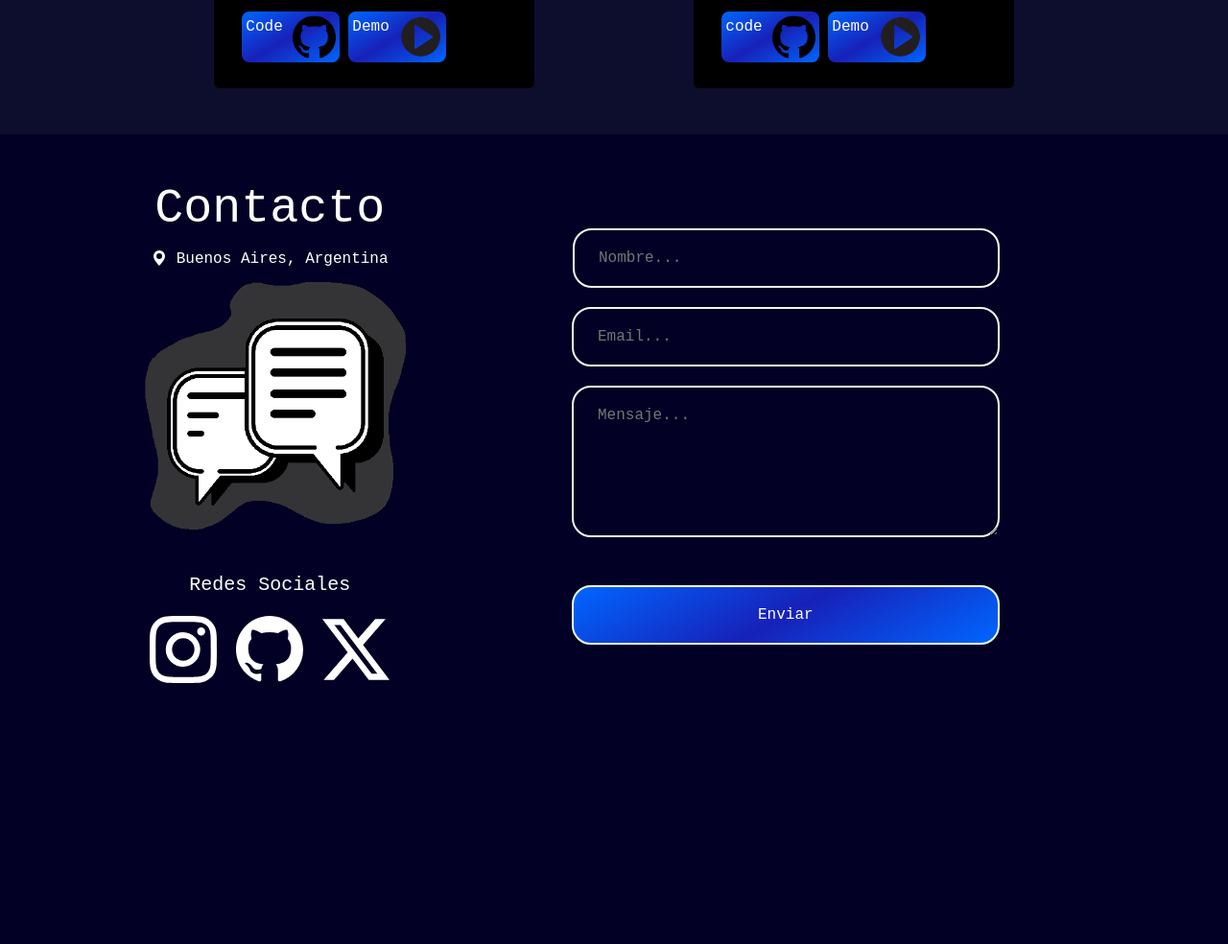
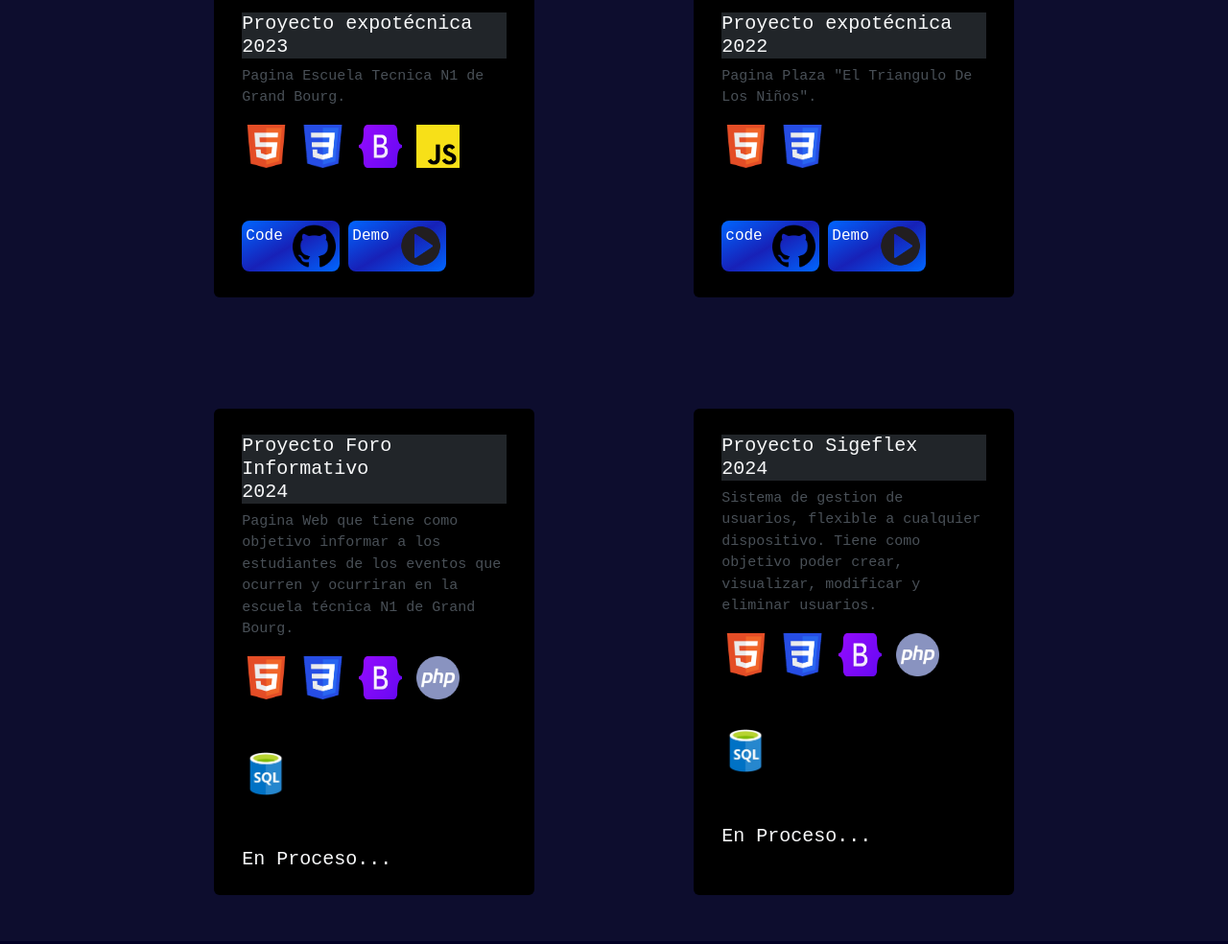
Before and after one commit to JoacoooWeimann/Portafolio, a plain HTML site: page index.html in a window 1280 px wide. Shown: the part 1689-2673 px from the top of the page at 96% size. Before the commit the page ends 2499 px from the top, so only its background shows below. Drawn offline with nearby package versions, Linux system fonts and the light colour scheme; a web font is replaced by a local one.

Commit message:
Update general

```diff
--- a/index.html
+++ b/index.html
@@ -81,6 +81,9 @@
     <a> <img src="imgs/github.png" width="45px" height="45px"> <br><p> GitHub </p></a>
     <a> <img src="imgs/boot.png" width="45px" height="45px"> <br> <p>Bootstrap </p></a>
     <a> <img src="imgs/py.png" width="45px" height="45px"> <br> <p>Python </p></a>
+    <a> <img src="imgs/php.png" width="45px" height="45px"> <br> <p>PHP </p></a>
+    <a> <img src="imgs/sql.png" width="45px" height="45px"> <br> <p>SQL </p></a>
+    <a> <img src="imgs/git.png" width="45px" height="45px"> <br> <p>GIT </p></a>
 
 </div>
 </div></div>
@@ -95,6 +98,12 @@
     <div class="card-body">
       <h5 class="text-light bg-dark">Proyecto expotécnica 2023</h5>
       <p style="font-size: 15px;" class="text-dark-emphasis">Pagina Escuela Tecnica N1 de Grand Bourg.</p>
+      <div class="red-social">
+        <a style="width: 50px;"> <img src="imgs/html.png" width="45px" height="45px"></a>
+        <a style="width: 50px;"> <img src="imgs/css.png" width="45px" height="45px"></a>
+    <a style="width: 50px;"> <img src="imgs/boot.png" width="45px" height="45px"></a>
+    <a style="width: 50px;"> <img src="imgs/jvs.png" width="45px" height="45px"></a>
+        </div>
       <a href="https://github.com/JoacoooWeimann/pagina-tecnica" target="_blank" class="btn btn-primary" style="margin-bottom: 10px;">Code <img src="imgs/github.png" style="margin-left:10px " width="45px" height="45px"></a>
       <a href="https://JoacoooWeimann.github.io/pagina-tecnica/index.html" target="_blank" class="btn btn-primary"  style="margin-bottom: 10px;">Demo <img src="imgs/play.png" style="margin-left:10px " width="45px" height="45px"></a>
     </div>
@@ -105,9 +114,46 @@
     <div class="card-body">
       <h5 class="text-light bg-dark"> Proyecto expotécnica 2022</h5>
       <p style="font-size: 15px;" class="text-dark-emphasis">Pagina Plaza "El Triangulo De Los Niños".</p>
+      <div class="red-social">
+      <a style="width: 50px;"> <img src="imgs/html.png" width="45px" height="45px"></a>
+      <a style="width: 50px;"> <img src="imgs/css.png" width="45px" height="45px"></a>
+      </div>
       <a href="https://github.com/JoacoooWeimann/plaza-triangulo" target="_blank" class="btn btn-primary" style="margin-bottom: 10px;">  code <img src="imgs/github.png" style="margin-left:10px " width="45px" height="45px"></a>
       <a href="https://JoacoooWeimann.github.io/plaza-triangulo/index.html" target="_blank" class="btn btn-primary"  style="margin-bottom: 10px;">Demo <img src="imgs/play.png" style="margin-left:10px " width="45px" height="45px"></a>
 
+    </div>
+  </div>
+</div>
+
+
+<div class="row col-lg-12 row py-5 container" style="width:80%;">
+  <div class="card container col-lg-4">
+    <div class="card-body">
+      <h5 class="text-light bg-dark"> Proyecto Foro Informativo <br>2024</h5>
+      <p style="font-size: 15px;" class="text-dark-emphasis">Pagina Web que tiene como objetivo informar a los estudiantes de los eventos que ocurren y ocurriran en la escuela técnica N1 de Grand Bourg.</p>
+      <div class="red-social">
+        <a style="width: 50px;"> <img src="imgs/html.png" width="45px" height="45px"></a>
+        <a style="width: 50px;"> <img src="imgs/css.png" width="45px" height="45px"></a>
+    <a style="width: 50px;"> <img src="imgs/boot.png" width="45px" height="45px"></a>
+    <a style="width: 50px;"> <img src="imgs/php.png" width="45px" height="45px"></a>
+    <a style="width: 50px;"> <img src="imgs/sql.png" width="45px" height="45px"></a>
+        </div>
+      <h5 class="text-light"> En Proceso...</h5>
+    </div>
+  </div>
+
+  <div class="card container col-lg-4">
+    <div class="card-body">
+      <h5 class="text-light bg-dark"> Proyecto Sigeflex <br>2024</h5>
+      <p style="font-size: 15px;" class="text-dark-emphasis">Sistema de gestion de usuarios, flexible a cualquier dispositivo. Tiene como objetivo poder crear, visualizar, modificar y eliminar usuarios.</p>
+      <div class="red-social">
+        <a style="width: 50px;"> <img src="imgs/html.png" width="45px" height="45px"></a>
+        <a style="width: 50px;"> <img src="imgs/css.png" width="45px" height="45px"></a>
+    <a style="width: 50px;"> <img src="imgs/boot.png" width="45px" height="45px"></a>
+    <a style="width: 50px;"> <img src="imgs/php.png" width="45px" height="45px"></a>
+    <a style="width: 50px;"> <img src="imgs/sql.png" width="45px" height="45px"></a>
+        </div>
+      <h5 class="text-light"> En Proceso...</h5>
     </div>
   </div>
 
@@ -135,10 +181,10 @@
       <svg xmlns="http://www.w3.org/2000/svg" width="16" height="16" fill="currentColor"   class="bi bi-github" viewBox="0 0 16 16">
         <path d="M8 0C3.58 0 0 3.58 0 8c0 3.54 2.29 6.53 5.47 7.59.4.07.55-.17.55-.38 0-.19-.01-.82-.01-1.49-2.01.37-2.53-.49-2.69-.94-.09-.23-.48-.94-.82-1.13-.28-.15-.68-.52-.01-.53.63-.01 1.08.58 1.23.82.72 1.21 1.87.87 2.33.66.07-.52.28-.87.51-1.07-1.78-.2-3.64-.89-3.64-3.95 0-.87.31-1.59.82-2.15-.08-.2-.36-1.02.08-2.12 0 0 .67-.21 2.2.82.64-.18 1.32-.27 2-.27.68 0 1.36.09 2 .27 1.53-1.04 2.2-.82 2.2-.82.44 1.1.16 1.92.08 2.12.51.56.82 1.27.82 2.15 0 3.07-1.87 3.75-3.65 3.95.29.25.54.73.54 1.48 0 1.07-.01 1.93-.01 2.2 0 .21.15.46.55.38A8.012 8.012 0 0 0 16 8c0-4.42-3.58-8-8-8z"/>
       </svg></a>
-      <a href="https://twitter.com/joacooo_weimann" target="_blank">
-      <svg xmlns="http://www.w3.org/2000/svg"  width="16" height="16" fill="currentColor" class="bi bi-twitter-x" viewBox="0 0 16 16" >
-        <path d="M12.6.75h2.454l-5.36 6.142L16 15.25h-4.937l-3.867-5.07-4.425 5.07H.316l5.733-6.57L0 .75h5.063l3.495 4.633L12.601.75Zm-.86 13.028h1.36L4.323 2.145H2.865l8.875 11.633Z" />
-      </svg></a>
+      <a href="https://ar.linkedin.com/in/joaquin-weimann-309ab62a1?trk=people-guest_people_search-card&original_referer=https%3A%2F%2Fwww.linkedin.com%2F" target="_blank">
+        <svg xmlns="http://www.w3.org/2000/svg" width="16" height="16" fill="currentColor" class="bi bi-linkedin" viewBox="0 0 16 16">
+          <path d="M0 1.146C0 .513.526 0 1.175 0h13.65C15.474 0 16 .513 16 1.146v13.708c0 .633-.526 1.146-1.175 1.146H1.175C.526 16 0 15.487 0 14.854zm4.943 12.248V6.169H2.542v7.225zm-1.2-8.212c.837 0 1.358-.554 1.358-1.248-.015-.709-.52-1.248-1.342-1.248S2.4 3.226 2.4 3.934c0 .694.521 1.248 1.327 1.248zm4.908 8.212V9.359c0-.216.016-.432.08-.586.173-.431.568-.878 1.232-.878.869 0 1.216.662 1.216 1.634v3.865h2.401V9.25c0-2.22-1.184-3.252-2.764-3.252-1.274 0-1.845.7-2.165 1.193v.025h-.016l.016-.025V6.169h-2.4c.03.678 0 7.225 0 7.225z"/>
+        </svg></a>
     </div>
 
     </div>
--- a/style.css
+++ b/style.css
@@ -186,6 +186,7 @@ main button:active
   text-align: center;
    text-align: center;
   transition: all 300ms ease;
+  margin-bottom: 30PX;
 }
 
 
```
Also changed, not shown: imgs/fotoperfil.png, imgs/git.png (added), imgs/php.png (added), imgs/sql.png (added), 1 other file.
